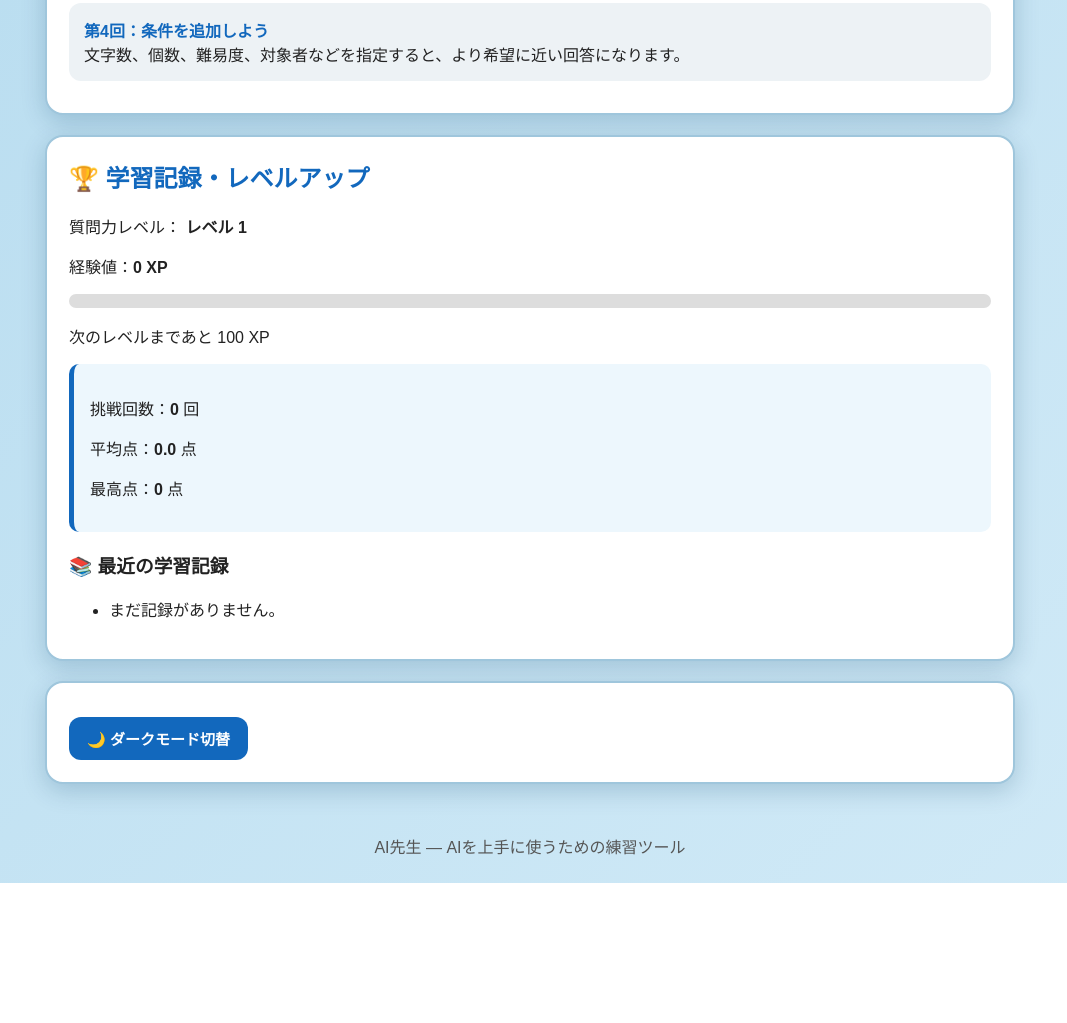
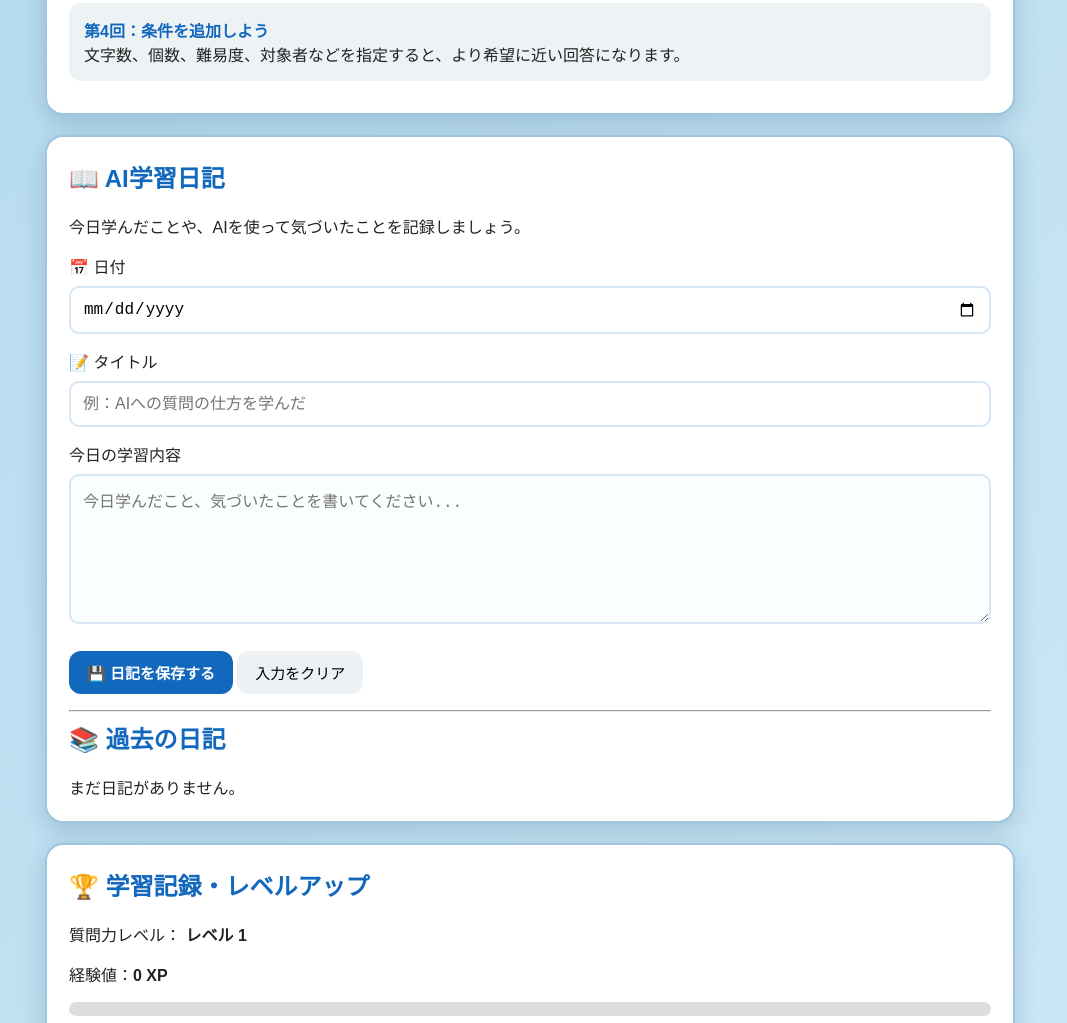
Before and after one commit to yuseineji0223/AIteacher, a plain HTML site: page index.html in a window 1280 px wide. Shown: the part 2486-3509 px from the top of the page, without its empty margins (110-1177 px from the left). Before the commit the page ends 3369 px from the top, so only its background shows below. Drawn offline with Linux system fonts and the light colour scheme; no server answers.

Commit message:
バグを修正しました

```diff
--- a/index.html
+++ b/index.html
@@ -788,6 +788,65 @@ body.dark .score-criteria p {
 <div class="lesson"><strong>第4回：条件を追加しよう</strong><br>文字数、個数、難易度、対象者などを指定すると、より希望に近い回答になります。</div>
 </section>
 
+<!-- AI学習日記 -->
+
+<div class="panel" id="diarySection">
+
+    <h2>📖 AI学習日記</h2>
+
+    <p>
+        今日学んだことや、AIを使って気づいたことを記録しましょう。
+    </p>
+
+    <label for="diaryDate">📅 日付</label>
+    <input
+        type="date"
+        id="diaryDate"
+        class="diary-input"
+    >
+
+    <label for="diaryTitle">📝 タイトル</label>
+    <input
+        type="text"
+        id="diaryTitle"
+        class="diary-input"
+        placeholder="例：AIへの質問の仕方を学んだ"
+    >
+
+    <label for="diaryContent">今日の学習内容</label>
+    <textarea
+        id="diaryContent"
+        class="diary-input"
+        placeholder="今日学んだこと、気づいたことを書いてください..."
+    ></textarea>
+
+    <button
+        class="main-button"
+        id="diarySaveButton"
+        onclick="saveDiaryEntry()"
+    >
+        💾 日記を保存する
+    </button>
+
+    <button
+        class="example-btn"
+        onclick="clearDiaryForm()"
+    >
+        入力をクリア
+    </button>
+
+    <p id="diaryStatus"></p>
+
+    <hr>
+
+    <h2>📚 過去の日記</h2>
+
+    <div id="diaryList">
+        まだ日記がありません。
+    </div>
+
+</div>
+
 <!-- 学習記録・レベルアップ -->
 <div class="panel" id="learningPanel">
     <h2>🏆 学習記録・レベルアップ</h2>
```
